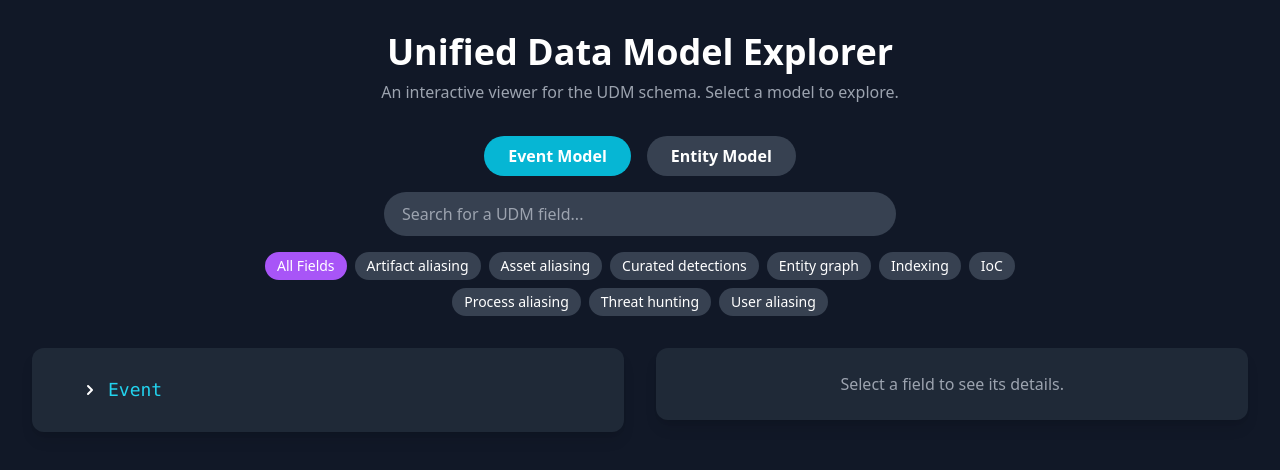
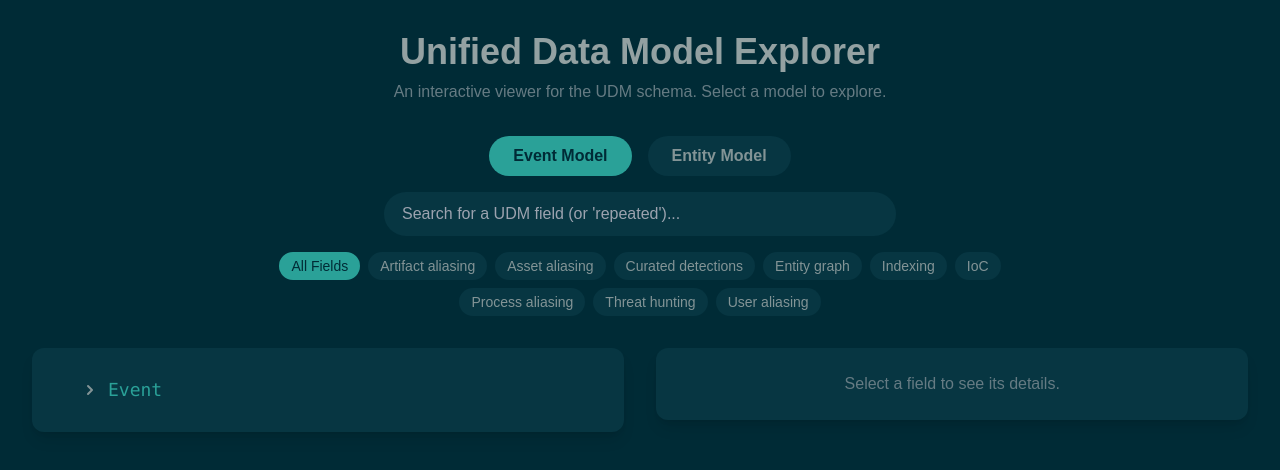
Before and after one commit to Mushi-mushi/udm_explorer, a React (Create React App) app in the folder udm-explorer/: page / in a window 1280 px wide. Shown: the top 470 px of the page. Built offline with nearby package versions, Linux system fonts and the light colour scheme.

Commit message:
Very happy

```diff
--- a/udm-explorer/src/App.js
+++ b/udm-explorer/src/App.js
@@ -67,20 +67,19 @@ function App() {
 
   const currentData = view === 'event' ? eventData : entityData;
 
-  // Dynamically generate the list of all available use cases
   const allUseCases = useMemo(() => {
     const useCaseSet = new Set();
-    collectUseCases(eventData, useCaseSet);
-    collectUseCases(entityData, useCaseSet);
+    if (eventData) collectUseCases(eventData, useCaseSet);
+    if (entityData) collectUseCases(entityData, useCaseSet);
     return Array.from(useCaseSet).sort();
   }, []);
 
   return (
-    <div className="bg-gray-900 text-white min-h-screen p-4 sm:p-8">
+    <div className="bg-solarized-base03 text-solarized-base0 min-h-screen p-4 sm:p-8 font-[sans-serif]">
       <div className="max-w-7xl mx-auto">
         <header className="text-center mb-8">
-          <h1 className="text-4xl font-bold mb-2">Unified Data Model Explorer</h1>
-          <p className="text-gray-400">An interactive viewer for the UDM schema. Select a model to explore.</p>
+          <h1 className="text-4xl font-bold mb-2 text-solarized-base1">Unified Data Model Explorer</h1>
+          <p className="text-solarized-base00">An interactive viewer for the UDM schema. Select a model to explore.</p>
         </header>
 
         {/* --- Model Toggle Buttons --- */}
@@ -88,7 +87,7 @@ function App() {
           <button
             onClick={() => { setView('event'); setSelectedField(null); setSearchQuery(''); setSelectedUseCase(''); }}
             className={`px-6 py-2 rounded-full font-semibold transition-colors ${
-              view === 'event' ? 'bg-cyan-500 text-white' : 'bg-gray-700 hover:bg-gray-600'
+              view === 'event' ? 'bg-solarized-cyan text-solarized-base03' : 'bg-solarized-base02 hover:bg-solarized-base01'
             }`}
           >
             Event Model
@@ -96,7 +95,7 @@ function App() {
           <button
             onClick={() => { setView('entity'); setSelectedField(null); setSearchQuery(''); setSelectedUseCase(''); }}
             className={`px-6 py-2 rounded-full font-semibold transition-colors ${
-              view === 'entity' ? 'bg-cyan-500 text-white' : 'bg-gray-700 hover:bg-gray-600'
+              view === 'entity' ? 'bg-solarized-cyan text-solarized-base03' : 'bg-solarized-base02 hover:bg-solarized-base01'
             }`}
           >
             Entity Model
@@ -109,8 +108,8 @@ function App() {
             type="text"
             value={searchQuery}
             onChange={(e) => { setSearchQuery(e.target.value); setSelectedUseCase(''); }}
-            placeholder="Search for a UDM field..."
-            className="w-full px-4 py-2 bg-gray-700 text-white rounded-full border-2 border-transparent focus:outline-none focus:border-cyan-500"
+            placeholder="Search for a UDM field (or 'repeated')..."
+            className="w-full px-4 py-2 bg-solarized-base02 text-solarized-base1 rounded-full border-2 border-transparent focus:outline-none focus:border-solarized-cyan"
           />
         </div>
 
@@ -118,7 +117,7 @@ function App() {
         <div className="flex justify-center flex-wrap gap-2 mb-8 max-w-3xl mx-auto">
           <button
             onClick={() => setSelectedUseCase('')}
-            className={`px-3 py-1 text-sm rounded-full transition-colors ${!selectedUseCase ? 'bg-purple-500 text-white' : 'bg-gray-700 hover:bg-gray-600'}`}
+            className={`px-3 py-1 text-sm rounded-full transition-colors ${!selectedUseCase ? 'bg-solarized-cyan text-solarized-base03' : 'bg-solarized-base02 hover:bg-solarized-base01'}`}
           >
             All Fields
           </button>
@@ -126,7 +125,7 @@ function App() {
             <button
               key={uc}
               onClick={() => { setSelectedUseCase(uc); setSearchQuery(''); }}
-              className={`px-3 py-1 text-sm rounded-full transition-colors ${selectedUseCase === uc ? 'bg-purple-500 text-white' : 'bg-gray-700 hover:bg-gray-600'}`}
+              className={`px-3 py-1 text-sm rounded-full transition-colors ${selectedUseCase === uc ? 'bg-solarized-cyan text-solarized-base03' : 'bg-solarized-base02 hover:bg-solarized-base01'}`}
             >
               {uc}
             </button>
@@ -134,7 +133,7 @@ function App() {
         </div>
 
         <div className="flex flex-col md:flex-row gap-8">
-          <main className="bg-gray-800 rounded-xl p-4 shadow-lg md:w-1/2 min-w-0">
+          <main className="bg-solarized-base02 rounded-xl p-4 shadow-lg md:w-1/2 min-w-0">
             <UdmField
               key={view + searchQuery + selectedUseCase}
               field={currentData}
@@ -154,4 +153,4 @@ function App() {
   );
 }
 
-export default App
+export default App;
--- a/udm-explorer/src/components/DetailsPanel.js
+++ b/udm-explorer/src/components/DetailsPanel.js
@@ -7,7 +7,7 @@ const DetailsPanel = ({ field }) => {
     <motion.div
       layout
       transition={{ type: 'spring', stiffness: 400, damping: 40 }}
-      className="bg-gray-800 rounded-xl p-6 shadow-lg sticky top-8"
+      className="bg-solarized-base02 rounded-xl p-6 shadow-lg sticky top-8"
     >
       <AnimatePresence mode="wait">
         {!field ? (
@@ -16,7 +16,7 @@ const DetailsPanel = ({ field }) => {
             initial={{ opacity: 0 }}
             animate={{ opacity: 1 }}
             exit={{ opacity: 0 }}
-            className="text-center text-gray-400"
+            className="text-center text-solarized-base00"
           >
             Select a field to see its details.
           </motion.div>
@@ -31,20 +31,20 @@ const DetailsPanel = ({ field }) => {
           >
             {/* --- Main Details Section --- */}
             <div>
-              <h2 className="font-mono text-2xl text-cyan-400">{field.name}</h2>
+              <h2 className="font-mono text-2xl text-solarized-cyan">{field.name}</h2>
               {field.type && (
-                <p className="text-gray-400 mt-2">Type: {field.type}</p>
+                <p className="text-solarized-base00 mt-2">Type: {field.type}</p>
               )}
-              <p className="text-gray-300 mt-4 break-normal">{field.description}</p>
+              <p className="text-solarized-base0 mt-4 break-normal">{field.description}</p>
             </div>
 
             {/* --- Key Field Use Cases Section (Conditional) --- */}
             {field.keyFieldInfo && field.keyFieldInfo.length > 0 && (
               <div>
-                <h3 className="text-xl font-bold text-gray-200 mb-3">Key Field Use Cases</h3>
+                <h3 className="text-xl font-bold text-solarized-base1 mb-3">Key Field Use Cases</h3>
                 <div className="flex flex-wrap gap-2">
                   {field.keyFieldInfo.map(useCase => (
-                    <span key={useCase} className="bg-purple-800 text-purple-200 font-mono text-xs px-2 py-1 rounded-full">
+                    <span key={useCase} className="bg-solarized-cyan text-solarized-base03 font-mono text-xs px-2 py-1 rounded-full">
                       {useCase}
                     </span>
                   ))}
@@ -55,8 +55,8 @@ const DetailsPanel = ({ field }) => {
             {/* --- Logstash Mapping Section (Conditional) --- */}
             {field.logstashMapping && (
               <div>
-                <h3 className="text-xl font-bold text-gray-200 mb-2">Logstash Mapping</h3>
-                <pre className="bg-gray-900 text-green-400 p-4 rounded-md text-sm overflow-x-auto">
+                <h3 className="text-xl font-bold text-solarized-base1 mb-2">Logstash Mapping</h3>
+                <pre className="bg-solarized-base03 text-solarized-blue p-4 rounded-md text-sm overflow-x-auto">
                   <code>{field.logstashMapping}</code>
                 </pre>
               </div>
@@ -65,10 +65,10 @@ const DetailsPanel = ({ field }) => {
             {/* --- Enum Values Section (Conditional) --- */}
             {field.enumValues && field.enumValues.length > 0 && (
               <div>
-                <h3 className="text-xl font-bold text-gray-200 mb-3">Acceptable Values</h3>
+                <h3 className="text-xl font-bold text-solarized-base1 mb-3">Acceptable Values</h3>
                 <div className="flex flex-wrap gap-2">
                   {field.enumValues.map(value => (
-                    <span key={value} className="bg-gray-700 text-cyan-300 font-mono text-xs px-2 py-1 rounded-full">
+                    <span key={value} className="bg-solarized-base01 text-solarized-base03 font-mono text-xs px-2 py-1 rounded-full">
                       {value}
                     </span>
                   ))}
--- a/udm-explorer/src/components/UdmField.js
+++ b/udm-explorer/src/components/UdmField.js
@@ -2,22 +2,19 @@
 import React, { useState } from 'react';
 import { motion, AnimatePresence } from 'framer-motion';
 
-// --- Helper function for search matching ---
+// --- Helper functions (no changes) ---
 const nodeContainsSearchMatch = (node, query) => {
-  if (node.name.toLowerCase().includes(query)) {
-    return true;
-  }
+  const isDirectMatch = node.name.toLowerCase().includes(query) ||
+                        ((query === 'repeated' || query === 'array') && node.repeated);
+  if (isDirectMatch) return true;
   if (node.children) {
     return node.children.some(child => nodeContainsSearchMatch(child, query));
   }
   return false;
 };
 
-// --- Helper function for use case matching ---
 const nodeContainsKeyField = (node, useCase) => {
-  if (node.keyFieldInfo && node.keyFieldInfo.includes(useCase)) {
-    return true;
-  }
+  if (node.keyFieldInfo && node.keyFieldInfo.includes(useCase)) return true;
   if (node.children) {
     return node.children.some(child => nodeContainsKeyField(child, useCase));
   }
@@ -43,32 +40,28 @@ const UdmField = ({ field, selectedField, searchQuery, selectedUseCase, onSelect
   const query = searchQuery ? searchQuery.toLowerCase() : '';
 
   const isSelected = selectedField === field;
-  const isDirectSearchMatch = query && field.name.toLowerCase().includes(query);
+
+  const isDirectSearchMatch = query &&
+    (field.name.toLowerCase().includes(query) ||
+    ((query === 'repeated' || query === 'array') && field.repeated));
+
   const isDirectUseCaseMatch = selectedUseCase && field.keyFieldInfo && field.keyFieldInfo.includes(selectedUseCase);
 
-  // --- Core Logic for Auto-Expansion ---
-  let shouldExpand = false;
-  if (searchQuery) {
-    // If searching, expand if a child contains a search match
-    shouldExpand = hasChildren && field.children.some(child => nodeContainsSearchMatch(child, query));
-  } else if (selectedUseCase) {
-    // If filtering by use case, expand if a child contains a use case match
-    shouldExpand = hasChildren && field.children.some(child => nodeContainsKeyField(child, selectedUseCase));
-  } else {
-    // Otherwise, rely on the user's manual clicks
-    shouldExpand = isManuallyExpanded;
-  }
+  // --- Core Logic for Auto-Expansion (no changes) ---
+  const isAutoExpandedBySearch = searchQuery && hasChildren && field.children.some(child => nodeContainsSearchMatch(child, query));
+  const isAutoExpandedByUseCase = selectedUseCase && hasChildren && field.children.some(child => nodeContainsKeyField(child, selectedUseCase));
+  const shouldExpand = isManuallyExpanded || isAutoExpandedBySearch || isAutoExpandedByUseCase;
 
-  // --- Dynamic Highlighting ---
+  // --- Dynamic Highlighting (THE CHANGE IS HERE) ---
   const selectionClass = isSelected
-    ? 'bg-blue-800'
+    ? 'bg-solarized-orange' // 1. Changed background to orange for selected state
     : isDirectSearchMatch
-    ? 'bg-yellow-800 bg-opacity-40'
+    ? 'bg-solarized-blue bg-opacity-40'
     : isDirectUseCaseMatch
-    ? 'bg-purple-800 bg-opacity-40'
-    : 'hover:bg-gray-700';
+    ? 'bg-solarized-blue bg-opacity-40'
+    : 'hover:bg-solarized-base01';
 
-  // --- Dynamic Filtering ---
+  // Dynamic Filtering (no changes)
   if (searchQuery && !nodeContainsSearchMatch(field, query)) {
     return null;
   }
@@ -88,9 +81,17 @@ const UdmField = ({ field, selectedField, searchQuery, selectedUseCase, onSelect
         }}
       >
         {hasChildren ? <ArrowIcon isExpanded={shouldExpand} /> : <div className="w-5 h-5" />}
-        <div className="ml-2 flex flex-wrap items-baseline">
-          <span className="font-mono text-lg text-cyan-400 mr-4">{field.name}</span>
-          {field.type && <span className="text-sm font-light text-gray-400">({field.type})</span>}
+        <div className="ml-2 flex flex-wrap items-baseline gap-x-2">
+          {/* 2. Text color is now conditional */}
+          <span className={`font-mono text-lg ${isSelected ? 'text-solarized-base03' : 'text-solarized-cyan'}`}>{field.name}</span>
+          {field.type && (
+            <div className="flex items-baseline gap-x-2">
+              <span className={`text-sm font-light ${isSelected ? 'text-solarized-base03' : 'text-solarized-base00'}`}>({field.type})</span>
+              {field.repeated && (
+                <span className={`text-xs font-mono ${isSelected ? 'text-solarized-base03' : 'text-solarized-base01'}`}>[repeated]</span>
+              )}
+            </div>
+          )}
         </div>
       </div>
 
@@ -101,14 +102,14 @@ const UdmField = ({ field, selectedField, searchQuery, selectedUseCase, onSelect
             animate={{ height: 'auto', opacity: 1 }}
             exit={{ height: 0, opacity: 0 }}
             transition={{ duration: 0.3, ease: 'easeInOut' }}
-            className="overflow-hidden border-l border-gray-600"
+            className="overflow-hidden border-l border-solarized-base01"
           >
             {field.children.map((child, index) => (
               <UdmField
                 key={`${field.name}-${child.name}-${index}`}
                 field={child}
                 selectedField={selectedField}
-                searchQuery={searchQuery}
+                searchQuery={isManuallyExpanded ? '' : searchQuery}
                 selectedUseCase={selectedUseCase}
                 onSelect={onSelect}
               />
--- a/udm-explorer/tailwind.config.js
+++ b/udm-explorer/tailwind.config.js
@@ -4,7 +4,27 @@ module.exports = {
     "./src/**/*.{js,jsx,ts,tsx}",
   ],
   theme: {
-    extend: {},
+    extend: {
+      colors: {
+        // Solarized Dark Color Palette
+        solarized: {
+          base03:  '#002b36', // darkest background
+          base02:  '#073642', // dark background
+          base01:  '#586e75', // secondary content
+          base00:  '#657b83', // secondary text
+          base0:   '#839496', // primary text
+          base1:   '#93a1a2', // lighter text
+          yellow:  '#b58900',
+          orange:  '#cb4b16',
+          red:     '#dc322f',
+          magenta: '#d33682',
+          violet:  '#6c71c4',
+          blue:    '#268bd2',
+          cyan:    '#2aa198',
+          green:   '#859900',
+        }
+      }
+    },
   },
   plugins: [],
 }
```
